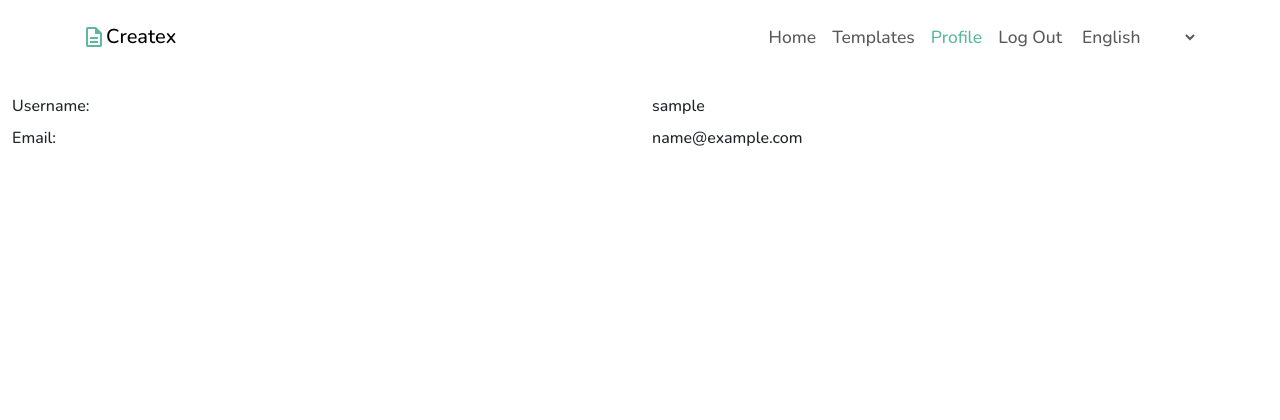
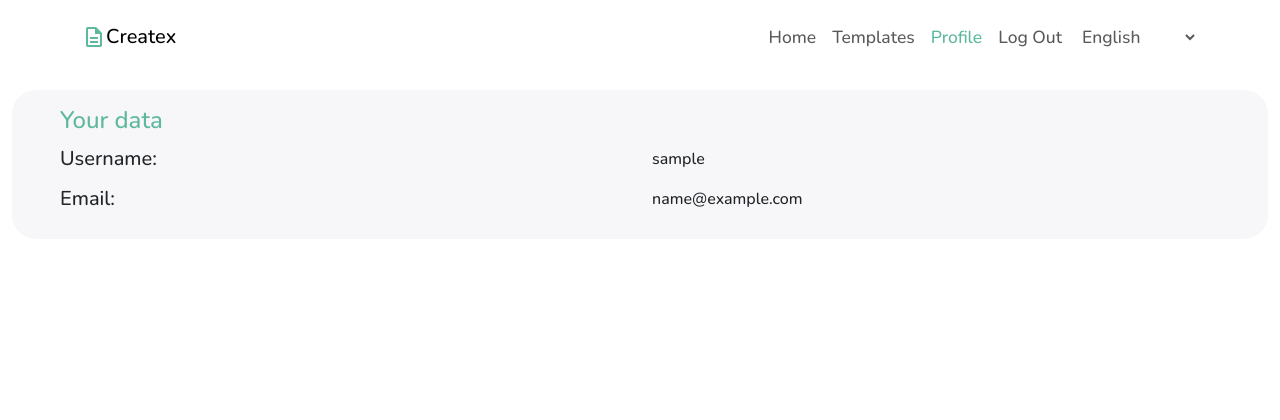
Before and after one commit to al3nka/createx, a Django app: page /account/1/ in a window 1280 px wide. Shown: the top 420 px of the page. Run offline with Django 4.2, Linux system fonts and the light colour scheme; the visitor is signed in with stand-in values (Sample User, id 1); data comes from the database, SQL or seed files in the repository; some libraries are stand-ins or nearby versions.

Commit message:
Improve profile page design

```diff
--- a/src/main/templates/account/detail.html
+++ b/src/main/templates/account/detail.html
@@ -2,9 +2,11 @@
 
 {% block content %}
 
+  <div class="bg-card-bg-color rounded px-5 py-3">
+    <h4 class="text-primary">Your data</h4>
     <div class='row py-1'>
       <div class='col-6'>
-        Username:
+        <h5>Username:</h5>
       </div>
       <div class='col-6'>
         {{ user }}
@@ -13,11 +15,12 @@
 
     <div class='row py-1'>
       <div class='col-6'>
-        Email:
+        <h5>Email:</h5>
       </div>
       <div class='col-6'>
         {{ user.email }}
       </div>
     </div>
+  </div>
 
 {% endblock %}
```
Lines whose indentation alone changed are shown as unchanged.
